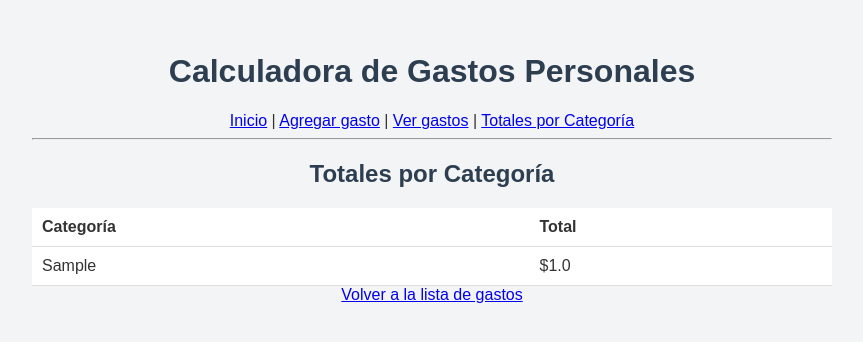
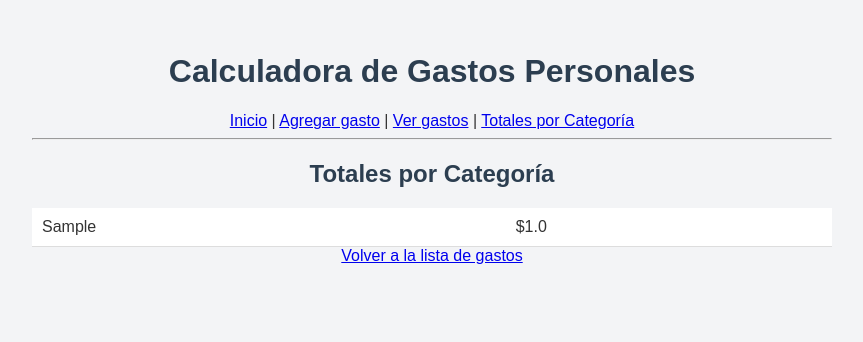
Before and after one commit to JuanLemus97/calculadora_gastos_personales, a Flask app: page /totales in a window 1280 px wide. Shown: the top 342 px of the page, without its empty margins (208-1071 px from the left). Run offline with Flask 3, Linux system fonts and the light colour scheme; tables that the repository leaves empty hold one stand-in row (values such as "Sample post").

```diff
--- a/templates/totales.html
+++ b/templates/totales.html
@@ -2,10 +2,6 @@
 {% block contenido %}
 <h2>Totales por Categoría</h2>
 <table>
-    <tr>
-        <th>Categoría</th>
-        <th>Total</th>
-    </tr>
     {% for categoria, total in resumen.items() %}
     <tr>
         <td>{{ categoria }}</td>
```
